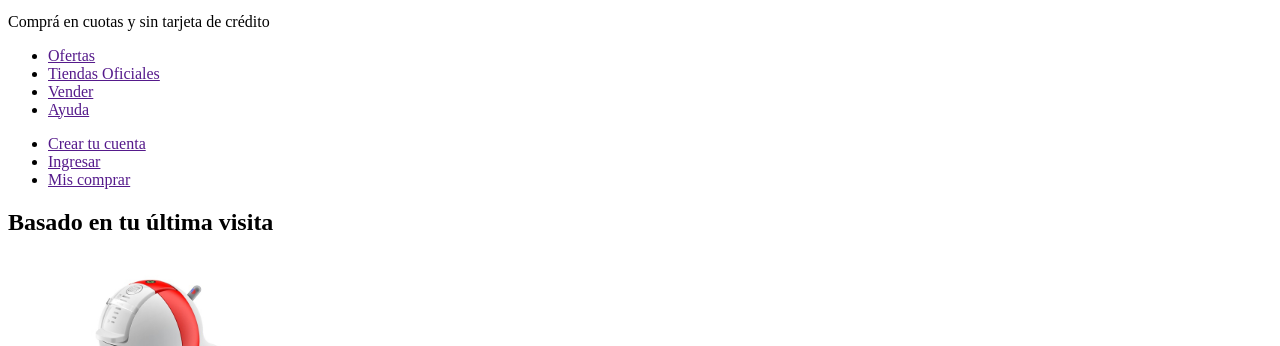
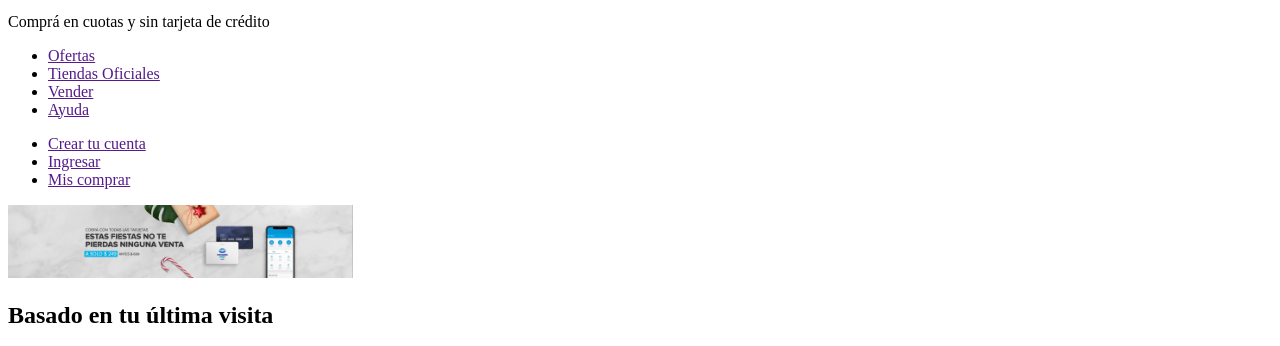
Before and after one commit to estebannahuel/tp5-mercado-liebre-esteban-augieri, a website: page views/home.html in a window 1280 px wide. Shown: the part 378-724 px from the top of the page. Drawn offline with Linux system fonts and the light colour scheme.

Commit message:
subo cambios

```diff
--- a/views/home.html
+++ b/views/home.html
@@ -28,6 +28,7 @@
     </header>
     <main> <!-- 2 secciones y articulos  -->
         <section>
+            <img src="/img/img-home-banner.jpg" alt="anuncio" width="345px">
             <h2>Basado en tu última visita</h2>
             <article>
                 <img src="/img/img-cafetera-moulinex.jpg" alt="cafetera" width="300px">
```
